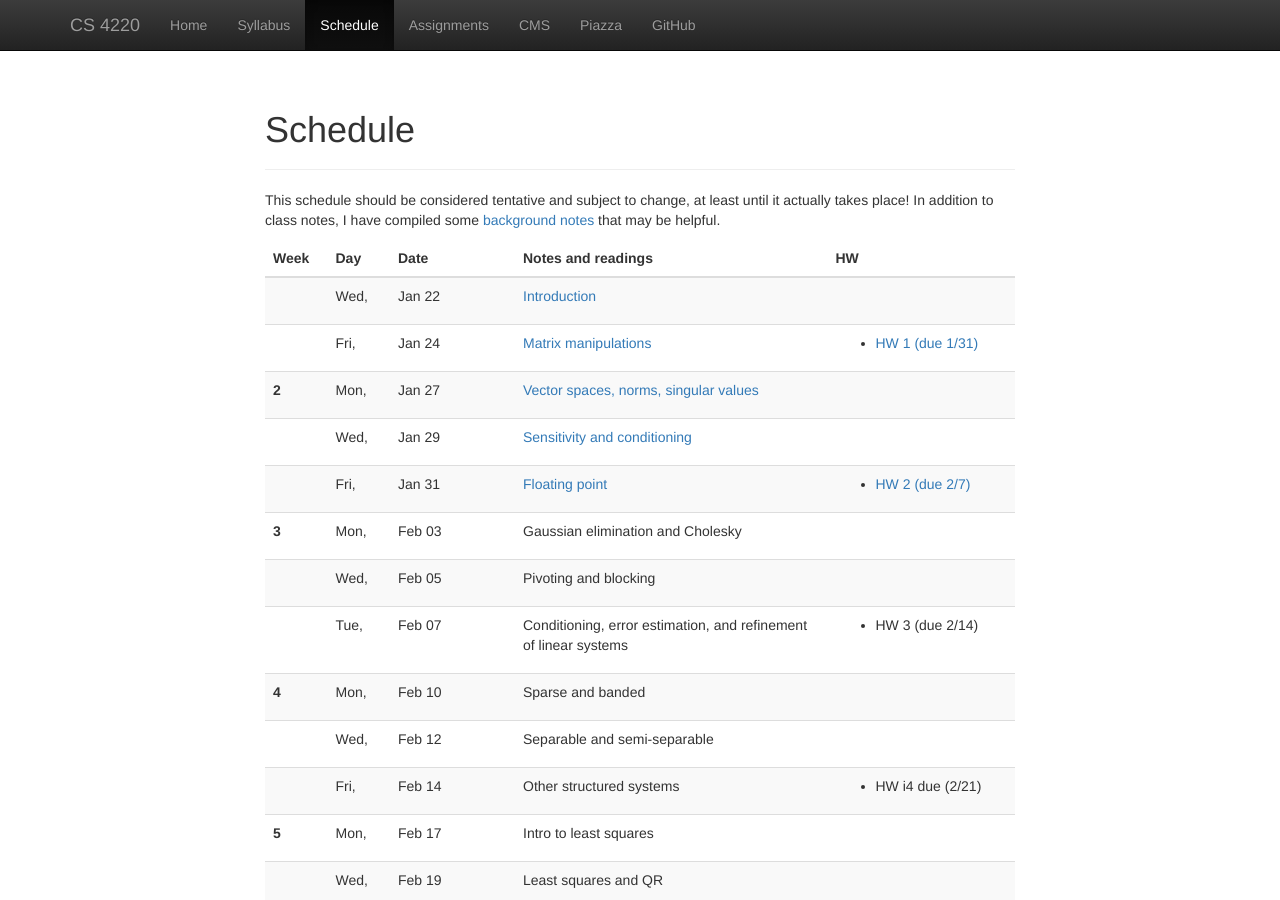
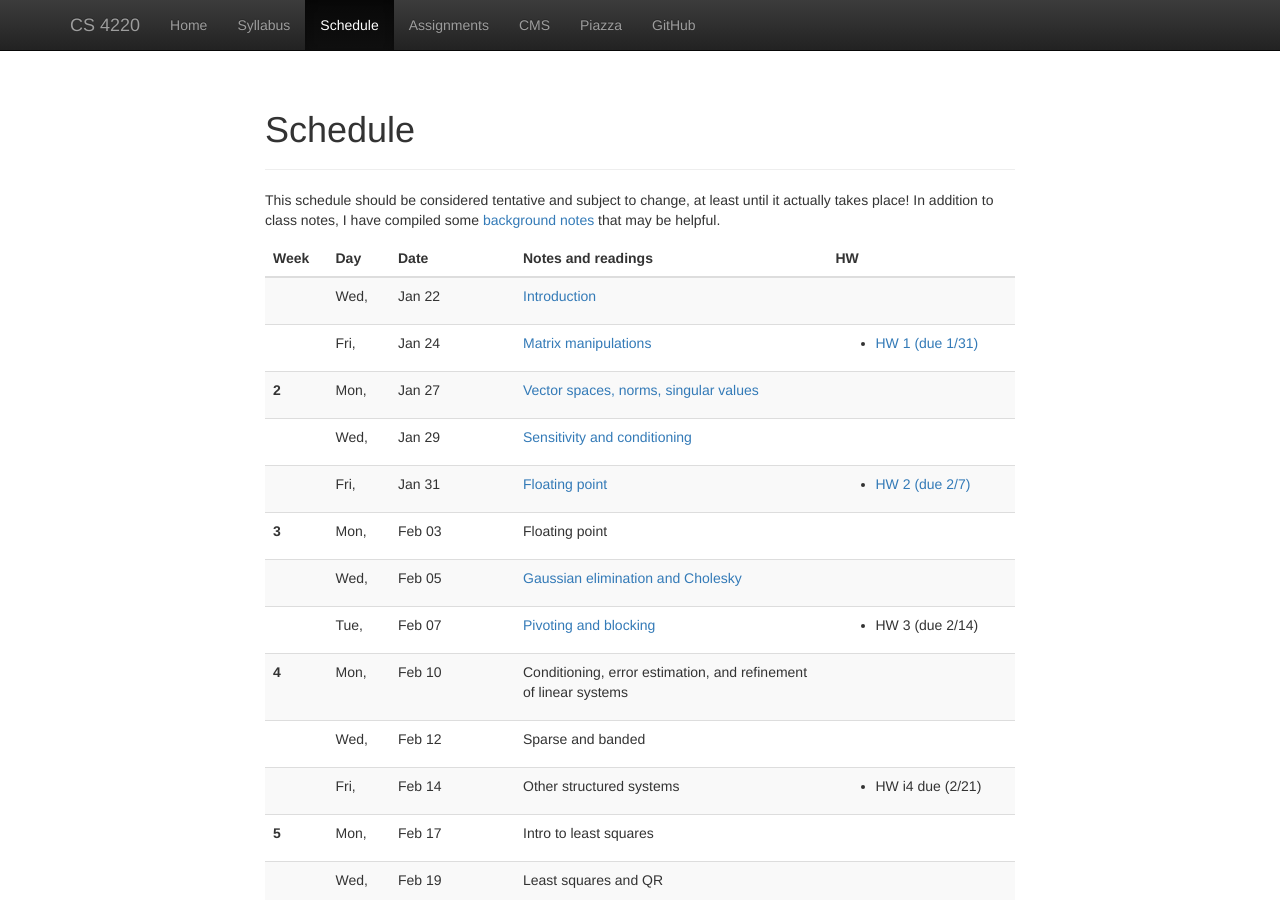
Before and after one commit to dbindel/cs4220-s20, a Jekyll site: the page built from web/schedule.html, in a window 1280 px wide and 900 px high. Built offline with Jekyll 4.4.1, drawn with Linux system fonts in a browser that asks for light colours; nearby versions of some CDN libraries.

```diff
--- a/web/_data/lectures.yml
+++ b/web/_data/lectures.yml
@@ -37,13 +37,15 @@
 #
 -
   date: 2020-02-03
-  info: Gaussian elimination and Cholesky
+  info: Floating point
 -
   date: 2020-02-05
-  info: Pivoting and blocking
+  info: Gaussian elimination and Cholesky
+  notes: 2020-02-05.pdf
 -
   date: 2017-02-07
-  info: Conditioning, error estimation, and refinement of linear systems
+  info: Pivoting and blocking
+  notes: 2020-02-07.pdf
   hw:
     - info: HW 3 (due 2/14)
 #
@@ -52,10 +54,10 @@
 #
 -
   date: 2020-02-10
-  info: Sparse and banded
+  info: Conditioning, error estimation, and refinement of linear systems
 -
   date: 2020-02-12
-  info: Separable and semi-separable
+  info: Sparse and banded
 -
   date: 2020-02-14
   info: Other structured systems
```
Also changed, not shown: 2 other files.
